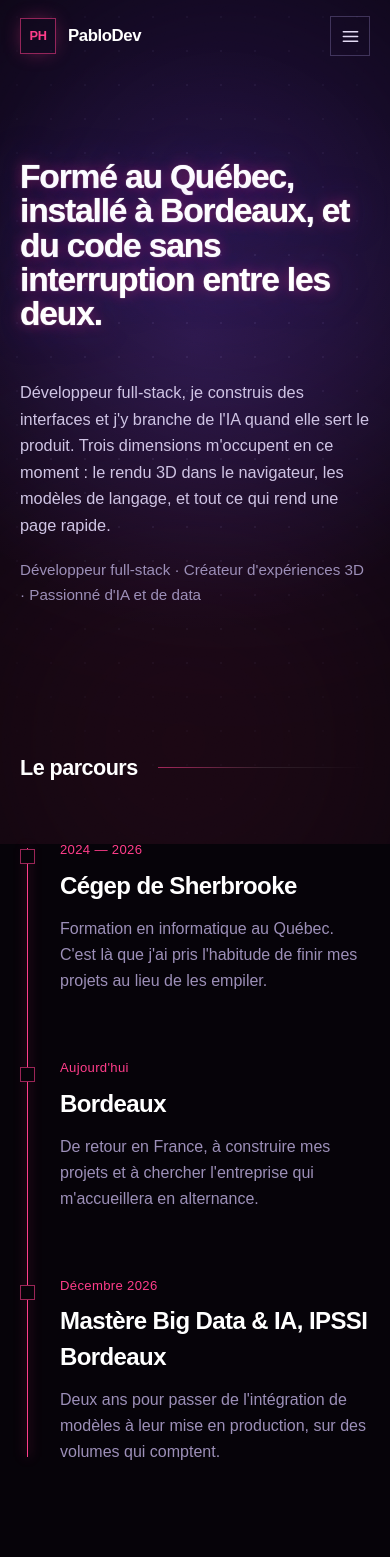
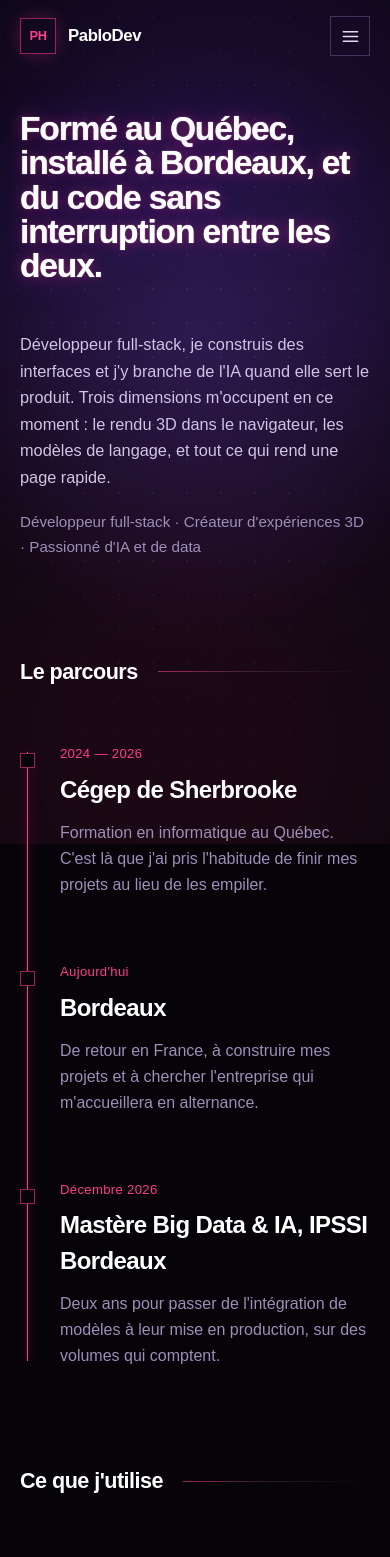
Before and after one commit to PabloDev-bit/portfolio, a Next.js app in the folder my-next-app/: page /about in a window 390 px wide. Shown: the top 1557 px of the page. Built offline with nearby package versions, Linux system fonts and the light colour scheme.

Commit message:
Correction de l'ecran noir entre les pages et ajustements mobile

```diff
--- a/my-next-app/app/(components)/PageTransition.tsx
+++ b/my-next-app/app/(components)/PageTransition.tsx
@@ -1,23 +1,31 @@
-'use client'
+"use client";
 
-import { ReactNode } from 'react'
-import { motion, AnimatePresence } from 'framer-motion'
-import { usePathname } from 'next/navigation'
+import { ReactNode } from "react";
+import { motion, useReducedMotion } from "framer-motion";
+import { usePathname } from "next/navigation";
 
+/**
+ * Transition d'entrée uniquement.
+ *
+ * Pas d'AnimatePresence ni d'animation de sortie : dans l'App Router, le
+ * contenu est remplacé dès la navigation, donc retenir l'ancien pour le faire
+ * sortir produit une fenêtre vide — l'écran noir au changement rapide de page.
+ *
+ * Pas de translation non plus : un transform sur ce conteneur casserait le
+ * position: fixed du fond et de la navbar.
+ */
 export default function PageTransition({ children }: { children: ReactNode }) {
-  const pathname = usePathname()
+  const pathname = usePathname();
+  const reduced = useReducedMotion();
 
   return (
-    <AnimatePresence mode="wait">
-      <motion.div
-        key={pathname}
-        initial={{ opacity: 0, y: 20 }}
-        animate={{ opacity: 1, y: 0, transition: { duration: 0.5, ease: [0.4, 0, 0.2, 1] } }}
-        exit={{ opacity: 0, y: 10, transition: { duration: 0.4, ease: [0.4, 0, 0.2, 1] } }}
-        className="min-h-screen"
-      >
-        {children}
-      </motion.div>
-    </AnimatePresence>
-  )
+    <motion.div
+      key={pathname}
+      initial={{ opacity: 0 }}
+      animate={{ opacity: 1 }}
+      transition={{ duration: reduced ? 0 : 0.22, ease: "easeOut" }}
+    >
+      {children}
+    </motion.div>
+  );
 }
--- a/my-next-app/app/about/page.tsx
+++ b/my-next-app/app/about/page.tsx
@@ -110,7 +110,7 @@ export default function About() {
     <div className="relative min-h-screen w-full overflow-x-hidden bg-[#060309] font-body text-[#F5EEFF] selection:bg-[#FF3D8A]/30">
       <Backdrop />
 
-      <main className="relative z-10 mx-auto max-w-[1440px] px-5 pb-28 pt-40 sm:px-8 lg:px-12">
+      <main className="relative z-10 mx-auto max-w-[1440px] px-5 pb-20 pt-28 sm:pb-28 sm:pt-40 sm:px-8 lg:px-12">
         {/* ---------------- Ouverture ---------------- */}
         <header className="grid gap-12 lg:grid-cols-12 lg:items-end lg:gap-16">
           <motion.h1
@@ -141,7 +141,7 @@ export default function About() {
         </header>
 
         {/* ---------------- Parcours ---------------- */}
-        <section className="mt-36">
+        <section className="mt-24 sm:mt-36">
           <SectionTitle>Le parcours</SectionTitle>
 
           <ol ref={timelineRef} className="relative pl-10 sm:pl-14">
@@ -180,7 +180,7 @@ export default function About() {
         </section>
 
         {/* ---------------- Stack ---------------- */}
-        <section className="mt-36">
+        <section className="mt-24 sm:mt-36">
           <SectionTitle>Ce que j&apos;utilise</SectionTitle>
 
           <div className="grid gap-x-16 gap-y-12 md:grid-cols-2">
@@ -211,7 +211,7 @@ export default function About() {
         </section>
 
         {/* ---------------- Projets ---------------- */}
-        <section className="mt-36">
+        <section className="mt-24 sm:mt-36">
           <SectionTitle>Projets récents</SectionTitle>
 
           <ul className="border-t border-white/[0.08]">
@@ -250,7 +250,7 @@ export default function About() {
         </section>
 
         {/* ---------------- Clôture ---------------- */}
-        <section className="mt-36 border-t border-white/10 pt-16">
+        <section className="mt-24 sm:mt-36 border-t border-white/10 pt-12 sm:pt-16">
           <div className="flex flex-col gap-10 lg:flex-row lg:items-end lg:justify-between">
             <div>
               <p className="flex items-center gap-2.5 text-[0.85rem] text-[#CFC4E4]">
--- a/my-next-app/app/contact/page.tsx
+++ b/my-next-app/app/contact/page.tsx
@@ -131,7 +131,7 @@ export default function ContactPage() {
     <div className="relative min-h-screen w-full overflow-x-hidden bg-[#060309] font-body text-[#F5EEFF] selection:bg-[#FF3D8A]/30">
       <Backdrop />
 
-      <main className="relative z-10 mx-auto max-w-[1440px] px-5 pb-28 pt-40 sm:px-8 lg:px-12">
+      <main className="relative z-10 mx-auto max-w-[1440px] px-5 pb-20 pt-28 sm:pb-28 sm:pt-40 sm:px-8 lg:px-12">
         {/* ---------------- Ouverture ---------------- */}
         <header className="grid gap-10 lg:grid-cols-12 lg:items-end lg:gap-16">
           <motion.h1
@@ -153,7 +153,7 @@ export default function ContactPage() {
           </p>
         </header>
 
-        <div className="mt-24 grid gap-16 lg:grid-cols-12 lg:gap-20">
+        <div className="mt-16 grid gap-16 sm:mt-24 lg:grid-cols-12 lg:gap-20">
           {/* ---------------- Coordonnées ---------------- */}
           <div className="lg:col-span-4">
             <ul>
@@ -285,8 +285,11 @@ export default function ContactPage() {
                     />
                   </div>
 
-                  {/* Piège à robots : hors écran, jamais atteint au clavier */}
-                  <div aria-hidden className="absolute -left-[9999px]">
+                  {/* Piège à robots : hors flux, jamais atteint au clavier */}
+                  <div
+                    aria-hidden
+                    className="h-0 w-0 overflow-hidden opacity-0"
+                  >
                     <label htmlFor="societe">Ne pas remplir</label>
                     <input
                       id="societe"
--- a/my-next-app/app/experience/page.tsx
+++ b/my-next-app/app/experience/page.tsx
@@ -85,7 +85,7 @@ function Etape({
         </h2>
       </div>
 
-      <p className="mt-3 pl-13 text-[0.9rem] text-[#C4B5FD] lg:pl-[52px]">
+      <p className="mt-3 text-[0.9rem] text-[#C4B5FD] lg:pl-[52px]">
         {etape.lieu}
       </p>
 
@@ -119,7 +119,7 @@ export default function ExperiencePage() {
     <div className="relative min-h-screen w-full overflow-x-hidden bg-[#060309] font-body text-[#F5EEFF] selection:bg-[#FF3D8A]/30">
       <Backdrop />
 
-      <main className="relative z-10 mx-auto max-w-[1440px] px-5 pb-28 pt-40 sm:px-8 lg:px-12">
+      <main className="relative z-10 mx-auto max-w-[1440px] px-5 pb-20 pt-28 sm:pb-28 sm:pt-40 sm:px-8 lg:px-12">
         {/* ---------------- Ouverture ---------------- */}
         <header className="grid gap-10 lg:grid-cols-12 lg:items-end lg:gap-16">
           <motion.h1
@@ -143,7 +143,7 @@ export default function ExperiencePage() {
         </header>
 
         {/* ---------------- Chronologie ---------------- */}
-        <div className="mt-32 grid gap-12 lg:grid-cols-12 lg:gap-16">
+        <div className="mt-20 grid gap-12 sm:mt-32 lg:grid-cols-12 lg:gap-16">
           {/* Colonne fixe : l'année en cours */}
           <div className="hidden lg:col-span-4 lg:block">
             <div className="sticky top-40">
@@ -209,7 +209,7 @@ export default function ExperiencePage() {
         </div>
 
         {/* ---------------- Clôture ---------------- */}
-        <section className="mt-32 border-t border-white/10 pt-16">
+        <section className="mt-24 sm:mt-32 border-t border-white/10 pt-12 sm:pt-16">
           <div className="flex flex-col gap-10 lg:flex-row lg:items-end lg:justify-between">
             <p className="max-w-[34ch] font-display text-[clamp(1.6rem,3vw,2.4rem)] font-bold leading-tight tracking-tight text-white">
               La suite s&apos;écrit en alternance, à partir de décembre 2026.
--- a/my-next-app/app/page.tsx
+++ b/my-next-app/app/page.tsx
@@ -135,7 +135,7 @@ export default function Home() {
     <div className="relative min-h-screen w-full overflow-x-hidden bg-[#060309] text-[#F5EEFF] font-body selection:bg-[#FF3D8A]/30">
       <Backdrop />
 
-      <main className="relative z-10 mx-auto flex min-h-screen max-w-7xl flex-col justify-center px-5 pb-28 pt-32 sm:px-8 lg:px-12">
+      <main className="relative z-10 mx-auto flex min-h-screen max-w-7xl flex-col justify-center px-5 pb-20 pt-28 sm:pb-28 sm:pt-32 sm:px-8 lg:px-12">
         <div className="grid items-center gap-14 lg:grid-cols-[1.1fr_0.9fr] lg:gap-20">
           {/* ---------------- Colonne texte ---------------- */}
           <div>
--- a/my-next-app/app/projects/page.tsx
+++ b/my-next-app/app/projects/page.tsx
@@ -339,7 +339,7 @@ export default function ProjectsPage() {
         <CursorPreview projet={survole} />
       )}
 
-      <main className="relative z-10 mx-auto max-w-[1440px] px-5 pb-28 pt-40 sm:px-8 lg:px-12">
+      <main className="relative z-10 mx-auto max-w-[1440px] px-5 pb-20 pt-28 sm:pb-28 sm:pt-40 sm:px-8 lg:px-12">
         {/* ---------------- Ouverture ---------------- */}
         <header className="grid gap-10 lg:grid-cols-12 lg:items-end lg:gap-16">
           <motion.h1
@@ -418,7 +418,7 @@ export default function ProjectsPage() {
         </ul>
 
         {/* ---------------- Clôture ---------------- */}
-        <section className="mt-28 border-t border-white/10 pt-16">
+        <section className="mt-20 sm:mt-28 border-t border-white/10 pt-12 sm:pt-16">
           <div className="flex flex-col gap-10 lg:flex-row lg:items-end lg:justify-between">
             <p className="max-w-[36ch] font-display text-[clamp(1.6rem,3vw,2.4rem)] font-bold leading-tight tracking-tight text-white">
               Le prochain projet, j&apos;aimerais le construire chez vous.
```
Also changed, not shown: my-next-app/app/skills/page.tsx (+6 -6 lines).
